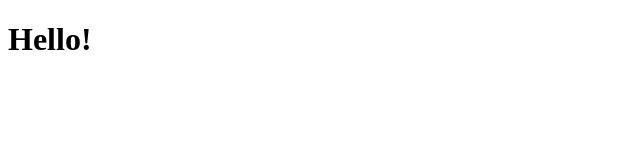
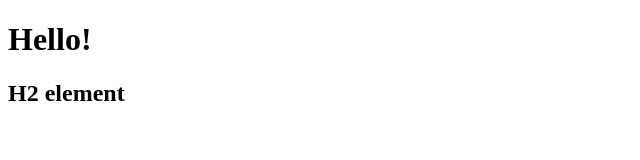
Before and after one commit to JamesM25/new-project, a plain HTML site: page index.html in a window 1280 px wide. Shown: the whole page, without its empty margins (0-640 px from the left). Drawn offline with Linux system fonts and the light colour scheme.

Commit message:
Add an h2

```diff
--- a/index.html
+++ b/index.html
@@ -6,5 +6,6 @@
 </head>
 <body>
     <h1>Hello!</h1>
+    <h2>H2 element</h2>
 </body>
 </html>
```
